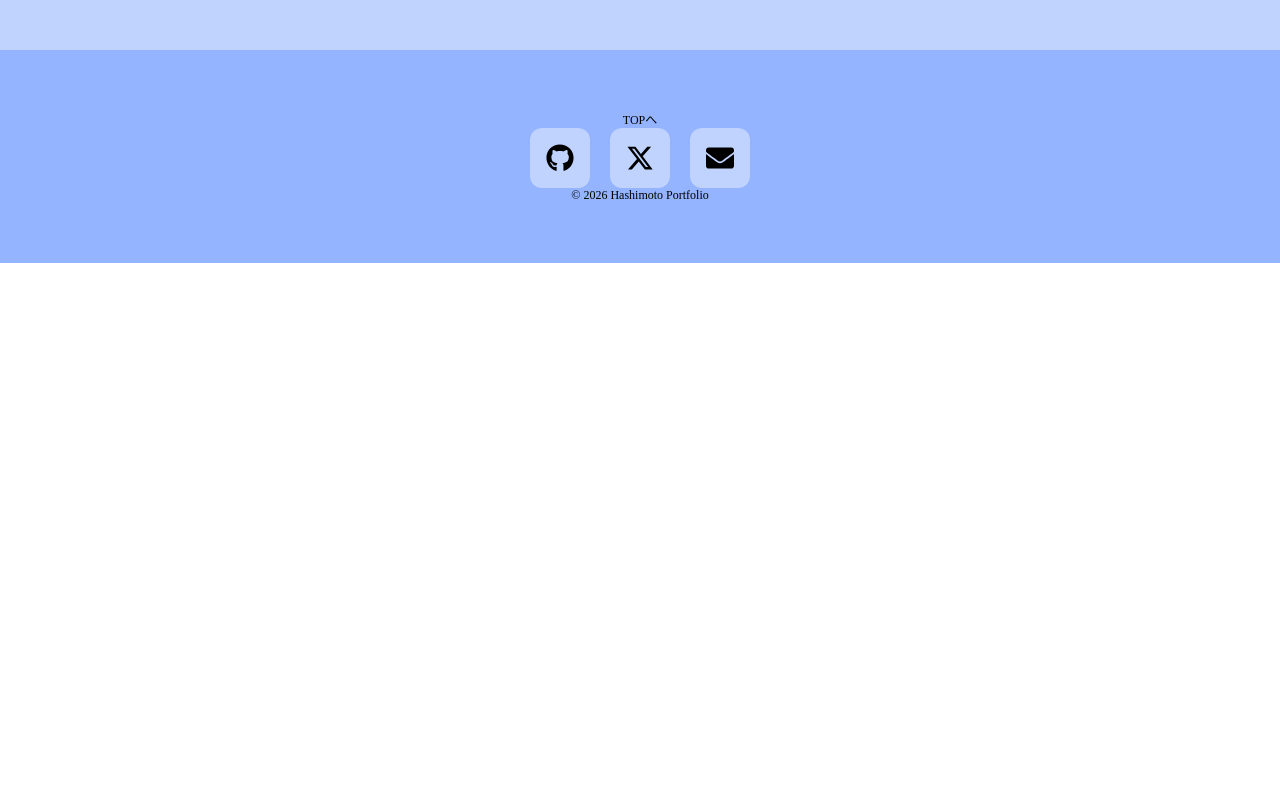
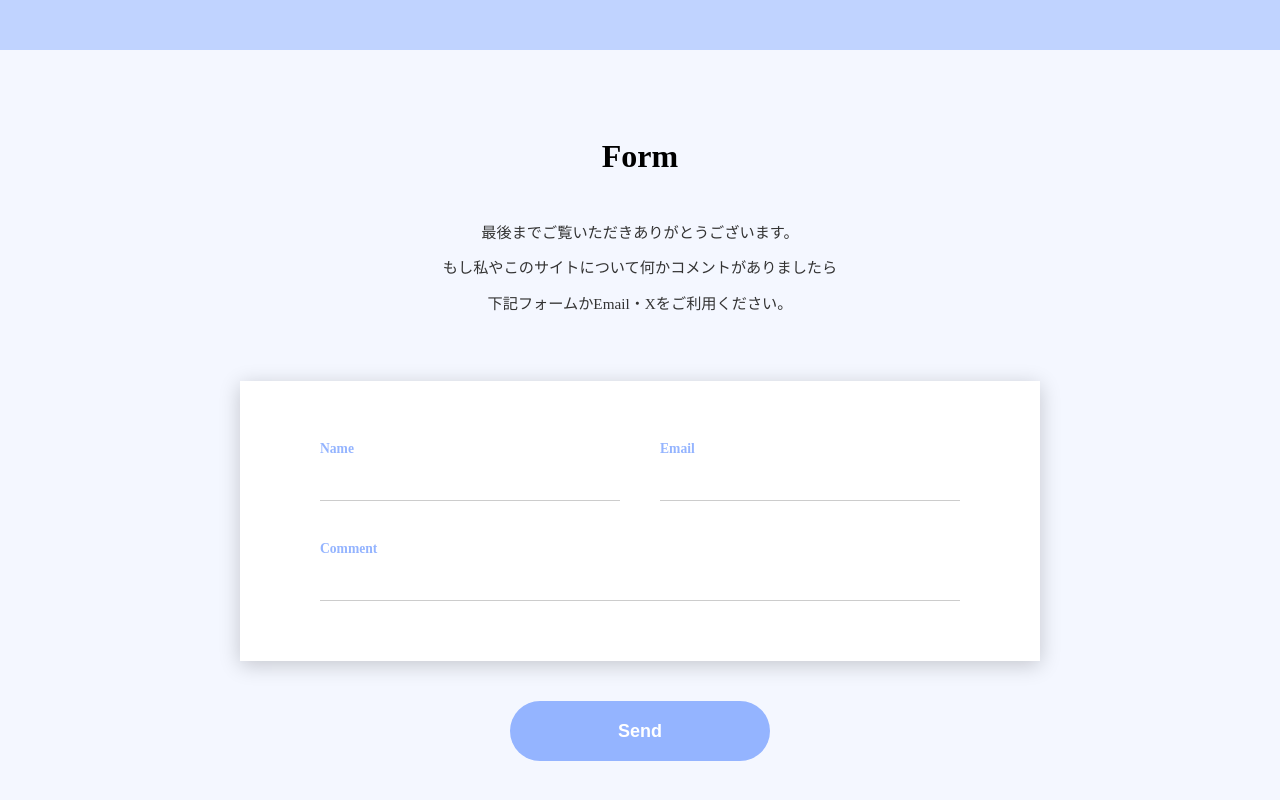
Before and after one commit to hsmt-T/portfolio, a React (Vite) app in the folder frontend/: page / in a window 1280 px wide. Shown: the part 5340-6140 px from the top of the page. Before the commit the page ends 5603 px from the top, so only its background shows below. Built offline with nearby package versions, Linux system fonts and the light colour scheme.

Commit message:
Form セクション作成

```diff
--- a/frontend/src/App.tsx
+++ b/frontend/src/App.tsx
@@ -1,6 +1,7 @@
 import './App.css'
 import Footer from "./components/layout/Footer/Footer"
 import Header from "./components/layout/Header/Header"
+import Form from './components/sections/Form'
 import Portfolio from './components/sections/Portfolio'
 import Profile from './components/sections/Profile'
 import Skills from './components/sections/Skills'
@@ -16,6 +17,7 @@ function App() {
       <Portfolio/>
       <Works/>
       <Skills/>
+      <Form/>
       <Footer/>
     </>
   )
--- /dev/null
+++ b/frontend/src/components/sections/Form/Form.css
@@ -0,0 +1,81 @@
+.form {
+    min-height: 100vh;
+    display: flex;
+    flex-direction: column;
+    align-items: center;
+    justify-content: center;
+    background-color: #f4f7ff;
+    padding: 40px 20px;
+    gap: 40px;
+    text-align: center;
+}
+
+.form-text {
+    display: flex;
+    flex-direction: column;
+    align-items: center;
+    text-align: center;
+    margin-bottom: 20px;
+}
+
+.form-text p {
+    margin: 4px 0;
+    line-height: 1.8;
+    font-size: 0.95rem;
+    color: #333;
+}
+
+.form-content {
+    background-color: #fff;
+    padding: 60px 80px;
+    width: 100%;
+    max-width: 800px;
+    display: flex;
+    flex-direction: column;
+    gap: 40px;
+    box-shadow: 0 4px 20px rgba(0, 0, 0, 0.2);
+}
+
+.form-row {
+    display: flex;
+    gap: 40px;
+    width: 100%;
+}
+
+.form-group {
+    display: flex;
+    flex-direction: column;
+    align-items: flex-start;
+    flex: 1;
+}
+
+.form-group label {
+    color: #94B4FF;
+    font-size: 0.85rem;
+    font-weight: bold;
+    margin-bottom: 12px;
+}
+
+.form-group input,
+.form-group textarea {
+    width: 100%;
+    border: none;
+    border-bottom: 1px solid #ccc;
+    padding: 8px 0;
+    outline: none;
+    background: transparent;
+    transition: border-color 0.3s;
+}
+
+.form-group input:focus,
+.form-group textarea:focus {
+    border-bottom: 1px solid #94B4FF;
+}
+
+.full-width {
+    width: 100%;
+}
+
+.form-group textarea {
+    resize: none;
+}
--- /dev/null
+++ b/frontend/src/components/sections/Form/index.tsx
@@ -0,0 +1,38 @@
+import Button from "../../ui/Button/Button";
+import SectionTitle from "../../ui/SectionTitle/SectionTitle";
+import "./Form.css"
+
+const Form = () => {
+    return (
+        <section className="form">
+            <SectionTitle title="Form"/>
+            <div className="form-text">
+                <p>最後までご覧いただきありがとうございます。</p>
+                <p>もし私やこのサイトについて何かコメントがありましたら</p>
+                <p>下記フォームかEmail・Xをご利用ください。</p>
+            </div>
+
+            <div className="form-content">
+                <div className="form-row">
+                    <div className="form-group">
+                        <label htmlFor="name">Name</label>
+                        <input type="text" id="name" name="name" />
+                    </div>
+                    <div className="form-group">
+                        <label htmlFor="email">Email</label>
+                        <input type="email" id="email" name="email" />
+                    </div>
+                </div>
+                <div className="form-group full-width">
+                    <label htmlFor="comment">Comment</label>
+                    <textarea id="comment" name="comment" rows={1}></textarea>
+                </div>
+            </div>
+
+            <div className="form-actions">
+                <Button variant="submit">Send</Button>
+            </div>
+        </section>
+    );
+}
+export default Form;
--- a/frontend/src/components/ui/Button/Button.css
+++ b/frontend/src/components/ui/Button/Button.css
@@ -6,17 +6,19 @@
 }
 
 .btn-submit {
-    margin-top: 200px;
     background: #94B4FF;
     color: white;
-    width: 200px;
-    height: 50px;
+    width: 260px;
+    height: 60px;
     border-radius: 999px;
+    font-size: 18px;
 
     display: flex;
     align-items: center;
     justify-content: center;
 }
+
 .btn-submit:hover {
     background: #7fa3f5;
+    transform: scale(1.03);
 }
```
Also changed, not shown: frontend/src/components/sections/Form.tsx (deleted).
